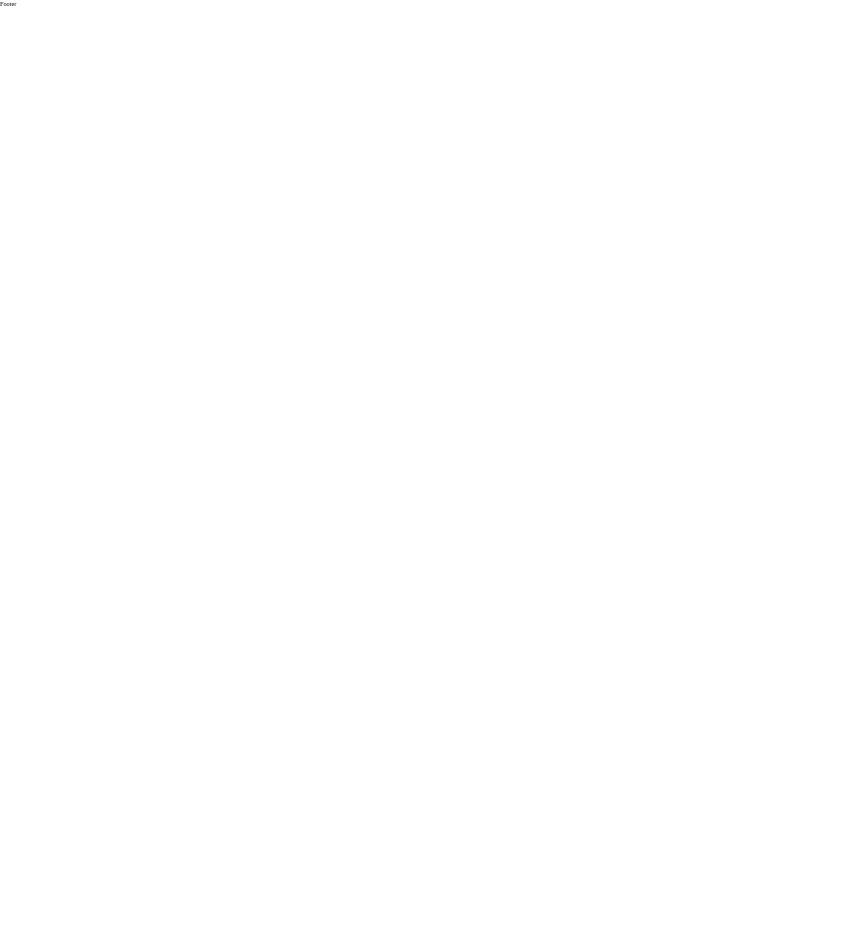
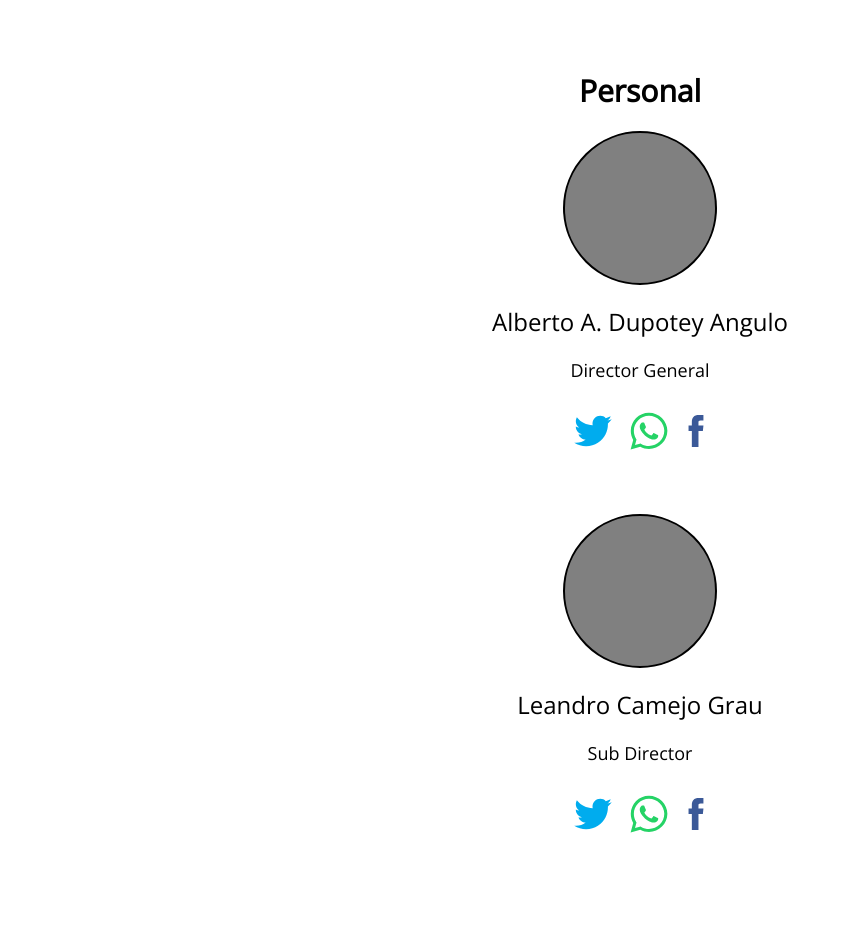
Before and after one commit to EndYou01/Coreman, a React (Vite) app in the folder coremant-vite/: page / in a window 1280 px wide. Shown: the part 1057-2003 px from the top of the page, without its empty margins (0-850 px from the left). Before the commit the page ends 1064 px from the top, so only its background shows below. Built offline with nearby package versions, Linux system fonts and the light colour scheme.

Commit message:
personal section finished

```diff
--- a/coremant-vite/package.json
+++ b/coremant-vite/package.json
@@ -11,6 +11,7 @@
   "dependencies": {
     "react": "^18.2.0",
     "react-dom": "^18.2.0",
+    "react-icons": "^4.8.0",
     "react-router-dom": "^6.8.2",
     "sass": "^1.58.3"
   },
--- a/coremant-vite/src/components/personal/Personal.jsx
+++ b/coremant-vite/src/components/personal/Personal.jsx
@@ -1,7 +1,76 @@
-import React from 'react'
+import React from "react";
+import { TiSocialTwitter } from "react-icons/ti";
+import { FaWhatsapp } from "react-icons/fa";
+import { TfiFacebook } from "react-icons/tfi";
 
 export const Personal = () => {
-  return (
-    <div>Personal</div>
-  )
-}
+	return (
+		<div className="personal-container">
+			<h1>Personal</h1>
+
+			<div className="personal_info">
+				<div className="img_personal-container">{/* IMAGEN */}</div>
+
+				<h2>Alberto A. Dupotey Angulo</h2>
+				<h3>Director General</h3>
+
+				<div>
+					<ul className="list">
+						<li>
+							<a href="#">
+								<TiSocialTwitter
+									style={{ color: "#00acee", fontSize: "5rem" }}
+								/>
+							</a>
+						</li>
+						<li>
+							<a href="#">
+								<FaWhatsapp style={{ color: "#25D366", fontSize: "4.2rem" }} />
+							</a>
+						</li>
+						<li>
+							<a href="#">
+								<TfiFacebook
+									style={{ color: " #3b5998", fontSize: "3.2rem" }}
+								/>
+							</a>
+						</li>
+					</ul>
+				</div>
+			</div>
+
+			<div className="personal_info">
+				<div className="img_personal-container">{/* IMAGEN */}</div>
+
+				{/* subdirector */}
+
+				<h2>Leandro Camejo Grau</h2>
+				<h3>Sub Director</h3>
+
+				<div>
+					<ul className="list">
+						<li>
+							<a href="#">
+								<TiSocialTwitter
+									style={{ color: "#00acee", fontSize: "5rem" }}
+								/>
+							</a>
+						</li>
+						<li>
+							<a href="#">
+								<FaWhatsapp style={{ color: "#25D366", fontSize: "4.2rem" }} />
+							</a>
+						</li>
+						<li>
+							<a href="#">
+								<TfiFacebook
+									style={{ color: " #3b5998", fontSize: "3.2rem" }}
+								/>
+							</a>
+						</li>
+					</ul>
+				</div>
+			</div>
+		</div>
+	);
+};
--- a/coremant-vite/src/pages/IndexPage.jsx
+++ b/coremant-vite/src/pages/IndexPage.jsx
@@ -1,12 +1,14 @@
 import React from 'react'
 import { AboutUs } from '../components/aboutUs/AboutUs'
 import { Banner } from '../components/banner/Banner'
+import { Personal } from '../components/personal/Personal'
 
 export const IndexPage = () => {
   return (
     <div>
       <Banner />
       <AboutUs />
+      <Personal />
     </div>
   )
 }
--- a/coremant-vite/src/styles/components/personal.scss
+++ b/coremant-vite/src/styles/components/personal.scss
@@ -0,0 +1,55 @@
+.personal-container{
+    display: flex;
+    padding: 5rem;
+    flex-direction: column;
+    align-items: center;
+    h1 {
+      font-size: $FontSize_XL;
+      font-family: OpenSans-Regular;
+    }
+    p {
+      font-size: $FontSize_S;
+      font-family: OpenSans-Regular;
+    }
+  }
+  .personal_info{
+    display: flex;
+    align-items: center;
+    flex-direction: column;
+    margin-bottom: 5rem;
+  h2 {
+    text-align: center;
+    font-size: $FontSize_L;
+    font-family: OpenSans-Regular;
+    font-weight: 500;
+  }
+  h3 {
+    text-align: center;
+    font-size: $FontSize_M;
+    font-family: OpenSans-Regular;
+    font-weight: 300;
+    margin-top: 0;
+  }
+}
+.img_personal-container{
+  background-color: gray;
+  width: 15rem;
+  height: 15rem;
+  border-radius: 10rem;
+  border: solid black 0.2rem;
+}
+.social_media-container{
+  display: flex;
+  gap: 0.5rem;
+}
+.social_media_icon-container {
+  width: 1rem;
+}
+.list {
+  list-style: none;
+  padding: 0;
+  display: flex;
+  gap: 1rem;
+  justify-content: center;
+  align-items: center;
+}
```
Also changed, not shown: 1 other file (tests, documents, lock files or other folders).
